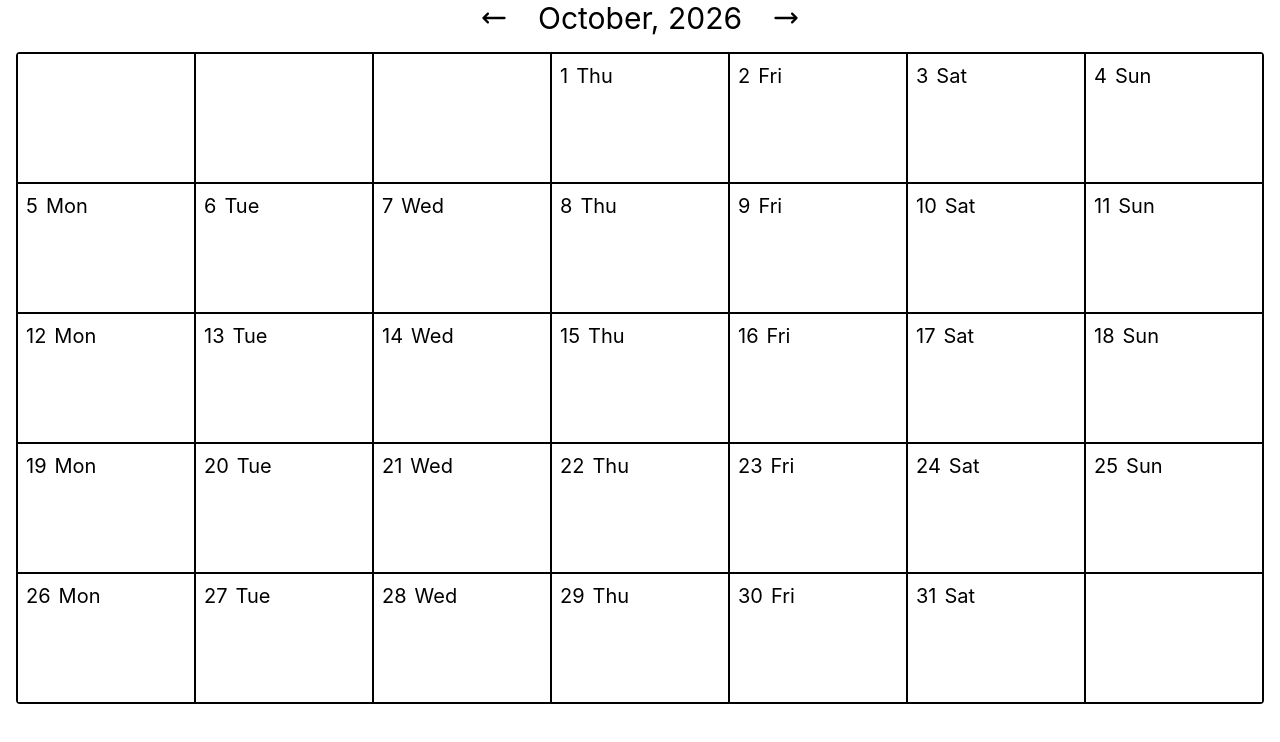
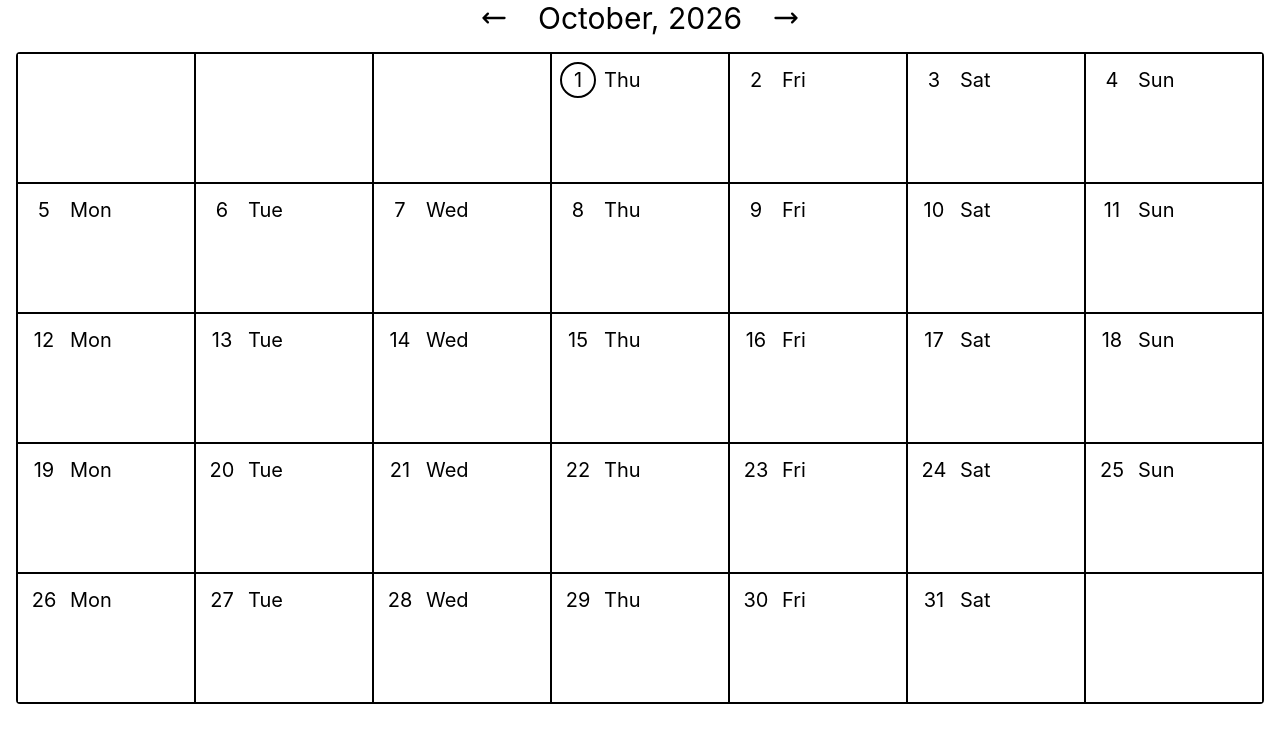
Before and after one commit to Sebaelo/simple-period-tracker, a React app in the folder frontend/: page / in a window 1280 px wide. Shown: the top 742 px of the page. Built offline with nearby package versions, Linux system fonts and the light colour scheme; the HTML template or start-up script is replaced by a standard one.

Commit message:
Create function to circle today's date in the calendar

```diff
--- a/frontend/src/pages/Calendar.jsx
+++ b/frontend/src/pages/Calendar.jsx
@@ -1,7 +1,8 @@
 // TODO: REFACTOR
 // 1. Create variables for .getFullYear() and .getMonth()
-// 2. Condense daysInMonth, dayNumbers and getDayName into one function
-// 3. Group everything up more logically if needed and add comments
+// 2. Condense dayNumbers and getDayName into one Array.from callback function
+// 3. Turn conditional tailwind classes into variables
+// 4. Group everything up more logically if needed and add comments
 
 import { useState } from "react";
 
@@ -38,6 +39,15 @@ export default function Calendar() {
     ).toLocaleDateString("default", { weekday: "short" });
   }
 
+  const today = new Date();
+  function isToday(day) {
+    return (
+      today.getFullYear() === currentDate.getFullYear() &&
+      today.getMonth() === currentDate.getMonth() &&
+      today.getDate() === day
+    );
+  }
+
   const firstWeekday = new Date(
     currentDate.getFullYear(),
     currentDate.getMonth(),
@@ -62,7 +72,6 @@ export default function Calendar() {
         <button className="cursor-pointer" onClick={previousMonth}>
           {/* Left arrow <- */}
           <svg
-            xmlns="http://www.w3.org/2000/svg"
             fill="none"
             viewBox="0 0 24 24"
             strokeWidth={2}
@@ -84,7 +93,6 @@ export default function Calendar() {
         <button className="cursor-pointer" onClick={nextMonth}>
           {/* Right arrow -> */}
           <svg
-            xmlns="http://www.w3.org/2000/svg"
             fill="none"
             viewBox="0 0 24 24"
             strokeWidth={2}
@@ -105,11 +113,17 @@ export default function Calendar() {
           {calendarGrid.map((day, index) => (
             <li
               key={index}
-              className="h-32 bg-white p-4 text-2xl sm:p-2 sm:text-xl"
+              className={`h-32 bg-white p-4 text-2xl sm:p-2 sm:text-xl ${day === null ? "hidden sm:block" : ""}`}
             >
               {day && (
-                <div className="flex gap-2">
-                  <span>{day}</span>
+                <div className="flex items-baseline gap-2">
+                  <span
+                    className={`flex size-9 items-center justify-center ${
+                      isToday(day) ? "rounded-full border-2" : ""
+                    }`}
+                  >
+                    {day}
+                  </span>
                   <span>{getDayName(day)}</span>
                 </div>
               )}
```
